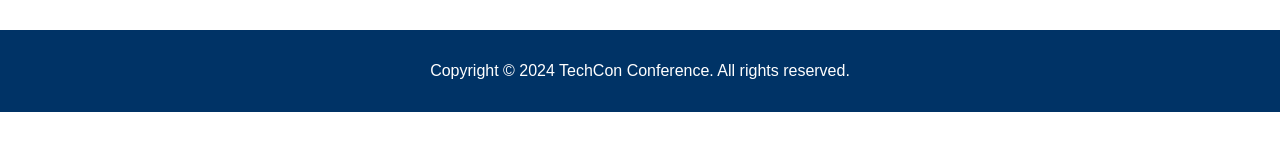
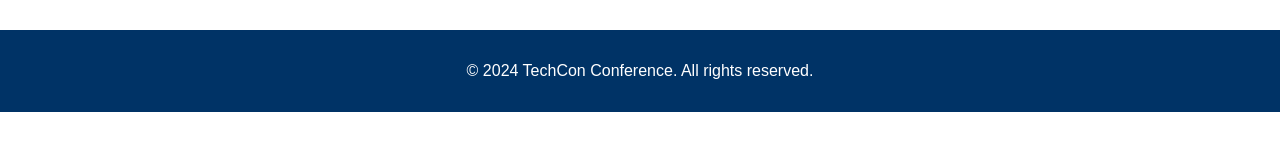
Before and after one commit to Boomboomselfie1/TechCon_HTML, a plain HTML site: page techcon_website/schedule.html in a window 1280 px wide. Shown: the part 508-658 px from the top of the page. Drawn offline with Linux system fonts and the light colour scheme.

Commit message:
schedule.html

```diff
--- a/techcon_website/schedule.html
+++ b/techcon_website/schedule.html
@@ -121,7 +121,7 @@
 
     <!-- Updated Footer -->
     <footer>
-        <p>Copyright © 2024 TechCon Conference. All rights reserved.</p>
+        <p> © 2024 TechCon Conference. All rights reserved.</p>
     </footer>
 
 </body>
```
